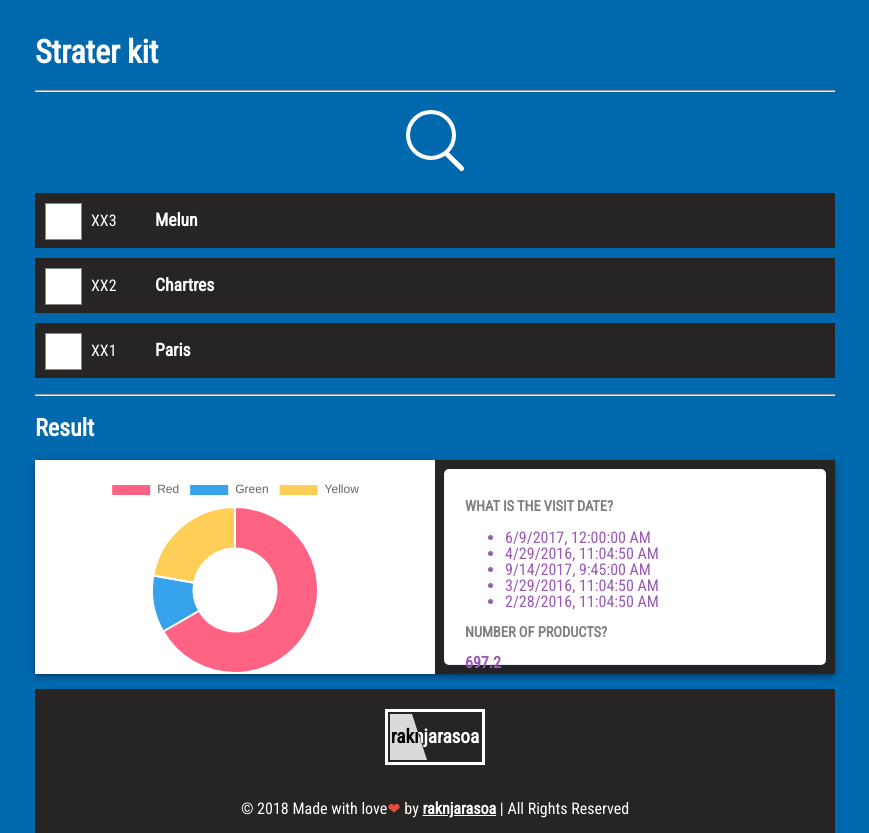
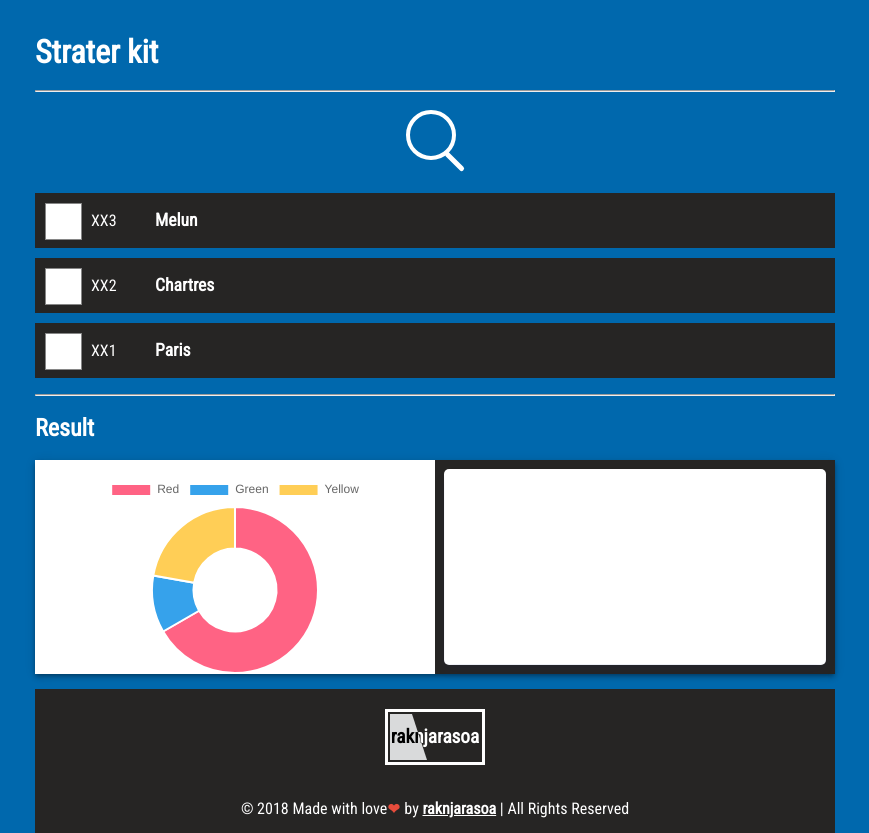
Before and after one commit to raknjarasoa/tech-frontend, a React (Create React App) app in the folder frontend/: page /survey/XX1 in a window 1280 px wide. Shown: the whole page, without its empty margins (205-1074 px from the left). Built offline with nearby package versions, Linux system fonts and the light colour scheme.

Commit message:
Lifting state up

```diff
--- a/frontend/src/App.jsx
+++ b/frontend/src/App.jsx
@@ -1,7 +1,7 @@
 import React, { Component, Fragment } from 'react';
 import { Route, Switch, BrowserRouter } from 'react-router-dom';
 
-import { retrieveList } from './api';
+import { retrieveList, getSurveyById } from './api';
 
 import SearchInput from './components/SearchInput';
 import Footer from './components/Footer';
@@ -14,6 +14,7 @@ import './App.css';
 class App extends Component {
   state = {
     surveyList: [],
+    surveyResult: {},
     searchCriteria: '',
     selection: ''
   }
@@ -39,6 +40,42 @@ class App extends Component {
     this.setState(prevState => ({
       selection: code
     }));
+    this.loadSurveyResult(code);
+  }
+
+  /**
+   *
+   * Why don't retrieve all data once and store on localStorage?
+   * Because, I think that these type of data should be dynamic.
+   * We always need to get the last version of the data
+  */
+  loadSurveyResult(code) {
+    getSurveyById(code)
+      .then((data) => {
+        return this.transformData(data)
+      })
+      .then((obj) => {
+        this.setState(prevState => ({
+          surveyResult: obj
+        }));
+      });
+  }
+
+  /**
+   *
+   * @param {object} data
+   * Structured the payload data
+   */
+  transformData(data) {
+    return data.reduce((acc, v) => {
+      const { label, type, result } = v;
+
+      acc[type] = {
+        label,
+        result
+      }
+      return acc;
+    }, {})
   }
 
   render() {
@@ -69,7 +106,17 @@ class App extends Component {
             />
 
             <Switch>
-              <Route exact path="/survey/:surveyId" component={ Result } />
+              <Route
+                exact path='/survey/:surveyId'
+                render={
+                  (props) => (
+                    <Result
+                      surveyResult={ this.state.surveyResult }
+                      { ...props }
+                    />
+                  )
+                }
+              />
             </Switch>
 
           </main>
--- a/frontend/src/containers/Result.jsx
+++ b/frontend/src/containers/Result.jsx
@@ -1,57 +1,15 @@
-import React, { Component } from 'react';
+import React from 'react';
 import { object } from 'prop-types';
 
 import ChartArea from '../components/ChartArea';
 import ResultInfo from '../components/ResultInfo';
 
-import { getSurveyById } from '../api';
-
-export default class Result extends Component {
-  state = {
-    surveyResult: {}
-  }
-
-  static propTypes = {
-    match: object.isRequired
-  }
-
-  componentDidMount() {
-    const { surveyId } = this.props.match.params;
-
-    getSurveyById(surveyId)
-      .then((data) => {
-        return this.transformData(data)
-      })
-      .then((obj) => {
-        this.setState(prevState => ({
-          surveyResult: obj
-        }));
-      });
-  }
-
-  /**
-   *
-   * @param {object} data
-   * Structured the payload data
-   */
-  transformData(data) {
-    return data.reduce((acc, v) => {
-      const { label, type, result } = v;
-      acc[type] = {
-        label,
-        result
-      }
-      return acc;
-    }, {})
-  }
-
-  render() {
-    debugger
+const Result = ({ surveyResult }) => {
   const {
     qcm,
     date,
     numeric
-    } = this.state.surveyResult;
+  } = surveyResult;
 
   return (
     <section className='result'>
@@ -68,5 +26,11 @@ export default class Result extends Component {
       </div>
     </section>
   )
+};
+
+Result.propTypes = {
+  match: object.isRequired,
+  surveyResult: object.isRequired
 }
-}
+
+export default Result;
```
Lines whose indentation alone changed are shown as unchanged.
